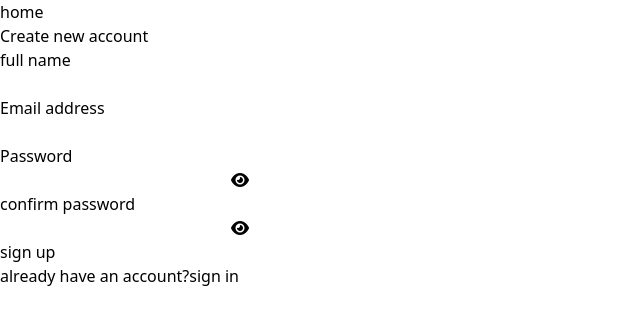
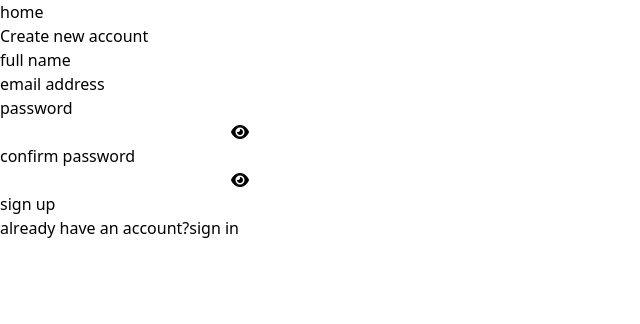
Before and after one commit to Manishkarke/job-portal-frontend, a React (Vite) app: page /register in a window 1280 px wide. Shown: the top 324 px of the page, without its empty margins (0-640 px from the left). Built offline with nearby package versions, Linux system fonts and the light colour scheme.

Commit message:
Refactored the jsx code for register page

```diff
--- a/src/Components/FormComponents/InputField.jsx
+++ b/src/Components/FormComponents/InputField.jsx
@@ -6,7 +6,7 @@ const tailwindClass = {
   label: "block text-sm font-medium leading-6 capitalize text-gray-900",
   error: "text-red-600 text-sm",
   showPasswordIcon:
-    "h-full border-l border-solid w-10 grid text-orange-600 hover:text-orange-500 place-content-center absolute top-0 right-0",
+    "h-full bg-white border-l border-solid w-10 grid text-orange-600 hover:text-orange-500 place-content-center absolute top-0 right-0  ring-1 ring-inset ring-gray-300 placeholder:text-gray-400 focus:ring-2 focus:ring focus:ring-indigo-600 rounded-r-md",
 };
 
 const InputField = ({
--- a/src/Pages/Common/Register/Register.jsx
+++ b/src/Pages/Common/Register/Register.jsx
@@ -6,20 +6,15 @@ import { Button } from "../../../Components/Button";
 import { RegisterPageLayout } from "../../../Layouts/RegisterPageLayout";
 import { userRegister } from "../../../Redux/Feature/auth/authAction";
 import { registrationValidator } from "../../../utils/dataValidator";
+import InputField from "../../../Components/FormComponents/InputField";
 
 // Tailwind Class Name
 const tailwindClass = {
   box: "grid gap-5 border border-solid rounded-lg shadow flex min-h-full flex-col justify-center align-center px-6 py-6 lg:px-8",
-  inputField: `block p-1.5 w-full h-9 border-solid text-gray-900 shadow-sm sm:text-sm sm:leading-6 rounded-md ring-1 ring-inset ring-gray-300 placeholder:text-gray-400 focus:ring-2 focus:ring focus:ring-indigo-600`,
-  input: "h-full px-2",
-  label: "block text-sm font-medium leading-6 capitalize text-gray-900",
-  links:
-    "font-semibold capitalize ml-1 leading-6 text-orange-600 hover:text-orange-500",
-  title:
-    " text-center text-2xl font-bold leading-9 tracking-tight text-gray-900",
+  links: "font-semibold capitalize ml-1 leading-6 text-orange-600 hover:text-orange-500",
+  title: " text-center text-2xl font-bold leading-9 tracking-tight text-gray-900",
   error: "text-red-600 text-sm",
-  showPasswordIcon:
-    "h-full border-l border-solid w-10 grid text-orange-600 hover:text-orange-500 place-content-center absolute top-0 right-0",
+  footerPara: "text-center text-sm text-gray-500",
 };
 
 function Register() {
@@ -53,7 +48,7 @@ function Register() {
   };
 
   // Show Passwords
-  const showPassordNormal = () => {
+  const showPasswordNormal = () => {
     setShowPassword((prevShowPassword) => {
       return { ...prevShowPassword, password: !prevShowPassword.password };
     });
@@ -103,130 +98,65 @@ function Register() {
   return (
     <RegisterPageLayout>
       <div className={tailwindClass.box}>
-        <div className="sm:mx-auto sm:w-full sm:max-w-sm">
+        {/* <div className="sm:mx-auto sm:w-full sm:max-w-sm"> */}
         <h2 className={tailwindClass.title}>Create new account</h2>
-        </div>
+        {/* </div> */}
 
         <div className="grid gap-5 sm:mx-auto sm:w-full sm:max-w-sm">
-          <form
-            className="grid gap-4"
-            method="POST"
-            onSubmit={formSubmitHandler}
-          >
-            <div>
-              <label htmlFor="fullName" className={tailwindClass.label}>
-                full name
-              </label>
-              <div className={`${tailwindClass.inputField}`}>
-                <input
-                  id="fullName"
-                  name="name"
+          <form className="grid gap-4" method="POST" onSubmit={formSubmitHandler}>
+            <InputField
+              id="fullname"
+              name="fullname"
+              label="full name"
               type="text"
               value={formData.name}
               onChange={inputFieldChangeHandler}
-                  autoComplete="fullName"
-                  className={tailwindClass.input}
+              autoComplete="name"
+              error={errors?.name}
             />
-              </div>
-              {errors?.name && (
-                <span className={tailwindClass.error}>{errors?.name}</span>
-              )}
-            </div>
-            <div>
-              <label htmlFor="email" className={tailwindClass.label}>
-                Email address
-              </label>
-              <div className={`${tailwindClass.inputField}`}>
-                <input
+
+            <InputField
               id="email"
+              label="email address"
               name="email"
-                  type="email"
               value={formData.email}
               onChange={inputFieldChangeHandler}
               autoComplete="email"
-                  className={tailwindClass.input}
+              error={errors?.email}
             />
-              </div>
-              {errors?.email && (
-                <span className={tailwindClass.error}>{errors?.email}</span>
-              )}
-            </div>
 
-            <div>
-              <div className="flex items-center justify-between">
-                <label htmlFor="password" className={tailwindClass.label}>
-                  Password
-                </label>
-              </div>
-              <div className={`${tailwindClass.inputField} flex relative`}>
-                <input
+            <InputField
               id="password"
+              label="password"
+              type="password"
               name="password"
-                  type={`${showPassword.password ? "text" : "password"}`}
               value={formData.password}
               onChange={inputFieldChangeHandler}
               autoComplete="current-password"
-                  className={tailwindClass.input}
+              showPassword={showPassword.password}
+              showPasswordFunc={showPasswordNormal}
+              error={errors?.password}
             />
-                <span
-                  className={tailwindClass.showPasswordIcon}
-                  onClick={showPassordNormal}
-                >
-                  <i
-                    className={`fa-solid fa-${
-                      showPassword.password ? "eye-slash" : "eye"
-                    }`}
-                  ></i>
-                </span>
-              </div>
-              {errors?.password && (
-                <span className={tailwindClass.error}>{errors?.password}</span>
-              )}
-            </div>
-            <div>
-              <div className="flex items-center justify-between">
-                <label
-                  htmlFor="confirmPassword"
-                  className={tailwindClass.label}
-                >
-                  confirm password
-                </label>
-              </div>
-              <div className={`${tailwindClass.inputField} flex relative`}>
-                <input
+
+            <InputField
               id="confirmPassword"
+              label="confirm password"
+              type="password"
               name="confirmPassword"
-                  type={`${showPassword.confirmPassword ? "text" : "password"}`}
               value={formData.confirmPassword}
               onChange={inputFieldChangeHandler}
-                  autoComplete="current-password"
-                  className={tailwindClass.input}
+              autoComplete="confirm-password"
+              showPassword={showPassword.confirmPassword}
+              showPasswordFunc={showConfirmPassword}
+              error={errors?.confirmPassword}
             />
-
-                <span
-                  className={tailwindClass.showPasswordIcon}
-                  onClick={showConfirmPassword}
-                >
-                  <i
-                    className={`fa-solid fa-${
-                      showPassword.confirmPassword ? "eye-slash" : "eye"
-                    }`}
-                  ></i>
-                </span>
-              </div>
-              {errors?.confirmPassword && (
-                <span className={tailwindClass.error}>
-                  {errors?.confirmPassword}
-                </span>
-              )}
-            </div>
 
             <Button type="submit" fullWidth={true}>
               sign up
             </Button>
           </form>
 
-          <p className="text-center text-sm text-gray-500">
+          <p className={tailwindClass.footerPara}>
             already have an account?
             <Link to={"/login"} className={tailwindClass.links}>
               sign in
```
Lines whose indentation alone changed are shown as unchanged.
